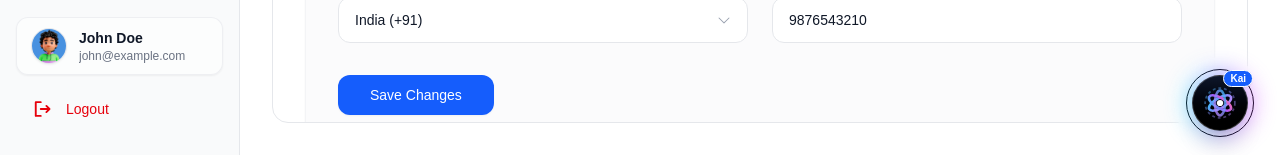
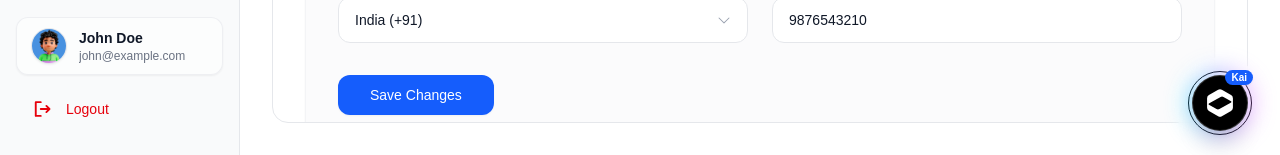
Before and after one commit to exorcist09/kairo-v2, a Next.js app in the folder frontend/: page /settings in a window 1280 px wide. Shown: the part 645-800 px from the top of the page. Built offline with nearby package versions, Linux system fonts and the light colour scheme; a web font is replaced by a local one.

Commit message:
refactor: redesign Kai logo

```diff
--- a/frontend/src/shared/KaiAssistant.tsx
+++ b/frontend/src/shared/KaiAssistant.tsx
@@ -23,8 +23,8 @@ const INITIAL_MESSAGES: Message[] = [
   {
     id: "m-1",
     sender: "kai",
-    text: "Hi John! I'm Kai, your Kairo assistant. Need help building a workflow, testing credentials, or analyzing executions?",
-    time: "Just now",
+    text: "Hi! I'm Kai, your Kairo assistant. Need help building a workflow, testing credentials, or analyzing executions?",
+    time: "",
   },
 ];
 
@@ -35,66 +35,17 @@ const SUGGESTIONS = [
   { text: "Optimize execution latency", icon: Lightning },
 ];
 
-// Modern Multi-orbital Quantum AI Emblem for Kai
-function KaiLogo({ className = "w-full h-full", idPrefix = "kai" }: { className?: string; idPrefix?: string }) {
+// Isometric Hexagonal Loop Emblem for Kai (White on Black)
+function KaiLogo({ className = "w-full h-full" }: { className?: string; idPrefix?: string }) {
   return (
-    <svg viewBox="0 0 24 24" fill="none" className={className}>
-      <defs>
-        <linearGradient id={`${idPrefix}-grad1`} x1="0%" y1="0%" x2="100%" y2="100%">
-          <stop offset="0%" stopColor="#38bdf8" />
-          <stop offset="50%" stopColor="#818cf8" />
-          <stop offset="100%" stopColor="#c084fc" />
-        </linearGradient>
-        <linearGradient id={`${idPrefix}-grad2`} x1="100%" y1="0%" x2="0%" y2="100%">
-          <stop offset="0%" stopColor="#f472b6" />
-          <stop offset="50%" stopColor="#a855f7" />
-          <stop offset="100%" stopColor="#38bdf8" />
-        </linearGradient>
-      </defs>
-      {/* Outer Concentric Boundary Circle */}
-      <circle
-        cx="12"
-        cy="12"
-        r="10.5"
-        stroke={`url(#${idPrefix}-grad1)`}
-        strokeWidth="1.2"
-        strokeDasharray="2 2"
-        strokeOpacity="0.45"
+    <svg viewBox="0 0 100 100" fill="none" className={className}>
+      {/* Outer Hexagon with Inner Parallelogram Cutout */}
+      <path
+        fillRule="evenodd"
+        clipRule="evenodd"
+        d="M 44.5 11.2 Q 50 8 55.5 11.2 L 82.5 26.8 Q 88 30 88 36 L 88 64 Q 88 70 82.5 73.2 L 55.5 88.8 Q 50 92 44.5 88.8 L 17.5 73.2 Q 12 70 12 64 L 12 36 Q 12 30 17.5 26.8 Z M 51.8 32.3 Q 56 30 60.2 32.4 L 82.5 45.0 Q 86 47 81.5 49.5 L 48.2 67.7 Q 44 70 39.8 67.6 L 17.5 55.0 Q 14 53 18.5 50.5 Z"
+        fill="white"
       />
-      {/* 3 Intersecting Quantum Intelligence Orbital Rings */}
-      <ellipse
-        cx="12"
-        cy="12"
-        rx="8.8"
-        ry="3.6"
-        transform="rotate(-30 12 12)"
-        stroke={`url(#${idPrefix}-grad1)`}
-        strokeWidth="1.8"
-        strokeLinecap="round"
-      />
-      <ellipse
-        cx="12"
-        cy="12"
-        rx="8.8"
-        ry="3.6"
-        transform="rotate(30 12 12)"
-        stroke={`url(#${idPrefix}-grad2)`}
-        strokeWidth="1.8"
-        strokeLinecap="round"
-      />
-      <ellipse
-        cx="12"
-        cy="12"
-        rx="8.8"
-        ry="3.6"
-        transform="rotate(90 12 12)"
-        stroke={`url(#${idPrefix}-grad1)`}
-        strokeWidth="1.8"
-        strokeLinecap="round"
-        strokeOpacity="0.8"
-      />
-      {/* Inner Radiant Core Node */}
-      <circle cx="12" cy="12" r="2.2" fill="white" className="drop-shadow-xs" />
     </svg>
   );
 }
@@ -185,15 +136,15 @@ export default function KaiAssistant() {
         {/* Chatbox Popover */}
         {isOpen && (
           <div
-            className={`pointer-events-auto absolute bottom-18 mb-2 w-[calc(100vw-2rem)] sm:w-[400px] h-[480px] max-h-[75vh] bg-white rounded-2xl shadow-2xl border border-gray-200/90 flex flex-col overflow-hidden animate-in zoom-in-95 duration-200 ${
+            className={`pointer-events-auto absolute bottom-18 mb-2 w-[calc(100vw-2rem)] sm:w-[600px] h-[480px] max-h-[75vh] bg-white rounded-2xl shadow-2xl border border-gray-200/90 flex flex-col overflow-hidden animate-in zoom-in-95 duration-200 ${
               isHomePage ? "-translate-x-1/2 left-1/2" : "right-0"
             }`}
           >
             {/* Header */}
-            <div className="px-4 py-3.5 border-b border-gray-100 flex items-center justify-between bg-gradient-to-r from-slate-900 via-indigo-950 to-slate-900 text-white flex-shrink-0">
+            <div className="px-4 py-3.5 border-b border-gray-100 flex items-center justify-between bg-black/90 to-slate-900 text-white flex-shrink-0">
               <div className="flex items-center gap-2.5">
                 {/* Header Icon */}
-                <div className="w-8 h-8 rounded-full bg-white/10 flex items-center justify-center p-1 shadow-inner">
+                <div className="w-8 h-8 rounded-full  flex items-center justify-center p-1 shadow-inner">
                   <KaiLogo idPrefix="header" />
                 </div>
 
@@ -202,7 +153,7 @@ export default function KaiAssistant() {
                     <span className="font-bold text-sm tracking-tight text-white">Kai</span>
                     <span className="w-1.5 h-1.5 rounded-full bg-emerald-400 animate-pulse" />
                   </div>
-                  <span className="text-[10px] text-gray-300 font-medium">Kairo Intelligence</span>
+                  {/* <span className="text-[10px] text-gray-300 font-medium">Kairo Intelligence</span> */}
                 </div>
               </div>
 
@@ -305,27 +256,28 @@ export default function KaiAssistant() {
 
         {/* Kai Trigger Circle Button with Single Black Concentric Circle & Surrounding Fogged Backdrop */}
         <div className="relative group pointer-events-auto flex items-center justify-center">
+
           {/* Fogged Backdrop in radius around the outer concentric circle */}
           <div className="absolute -inset-4.5 rounded-full bg-white/60 backdrop-blur-md pointer-events-none transition-all duration-300 group-hover:scale-105 shadow-[0_0_18px_rgba(255,255,255,0.95)]" />
 
           {/* Single Black Concentric Circle */}
-          <div className="absolute -inset-1.5 rounded-full border border-black pointer-events-none transition-all duration-300 group-hover:scale-105 group-hover:border-black/70" />
+          <div className="absolute -inset-1 rounded-full border border-black pointer-events-none transition-all duration-300 group-hover:scale-105 group-hover:border-black/70" />
 
           {/* Subtle Ambient Pulsing Glow behind Kai */}
-          <div className="absolute -inset-1 rounded-full bg-gradient-to-r from-cyan-400 via-indigo-500 to-fuchsia-500 opacity-65 blur-md group-hover:opacity-95 transition-opacity animate-pulse pointer-events-none" />
+          <div className="absolute -inset-1 rounded-full bg-gradient-to-r from-cyan-400 via-indigo-400 to-fuchsia-400 opacity-65 blur-md group-hover:opacity-95 transition-opacity animate-pulse pointer-events-none" />
 
           {/* Circular Button: scales smoothly without rotation */}
           <button
             type="button"
             onClick={() => setIsOpen(!isOpen)}
             aria-label="Open Kai AI Assistant"
-            className="relative w-14 h-14 rounded-full bg-gradient-to-b from-slate-900 to-black text-white shadow-xl flex items-center justify-center p-2.5 border border-white/20 transition-transform duration-200 group-hover:scale-105 active:scale-95 cursor-pointer focus:outline-none focus-visible:ring-2 focus-visible:ring-blue-400"
+            className="relative w-14 h-14 rounded-full bg-black text-white shadow-xl flex items-center justify-center p-2.5 border border-white/20 transition-transform duration-200 group-hover:scale-105 active:scale-95 cursor-pointer focus:outline-none focus-visible:ring-2 focus-visible:ring-blue-400"
           >
             {/* Quantum AI Orbital Logo */}
             <KaiLogo idPrefix="button" />
 
             {/* Label badge */}
-            <div className="absolute -top-1.5 -right-1.5 bg-blue-600 text-[10px] font-bold text-white px-1.5 py-0.2 rounded-full border border-white shadow-xs">
+            <div className="absolute -top-1.5 -right-1.5 bg-blue-600 text-[10px] font-bold text-white px-1.5 py-0.2 rounded-full  border-white shadow-xs">
               Kai
             </div>
           </button>
```
